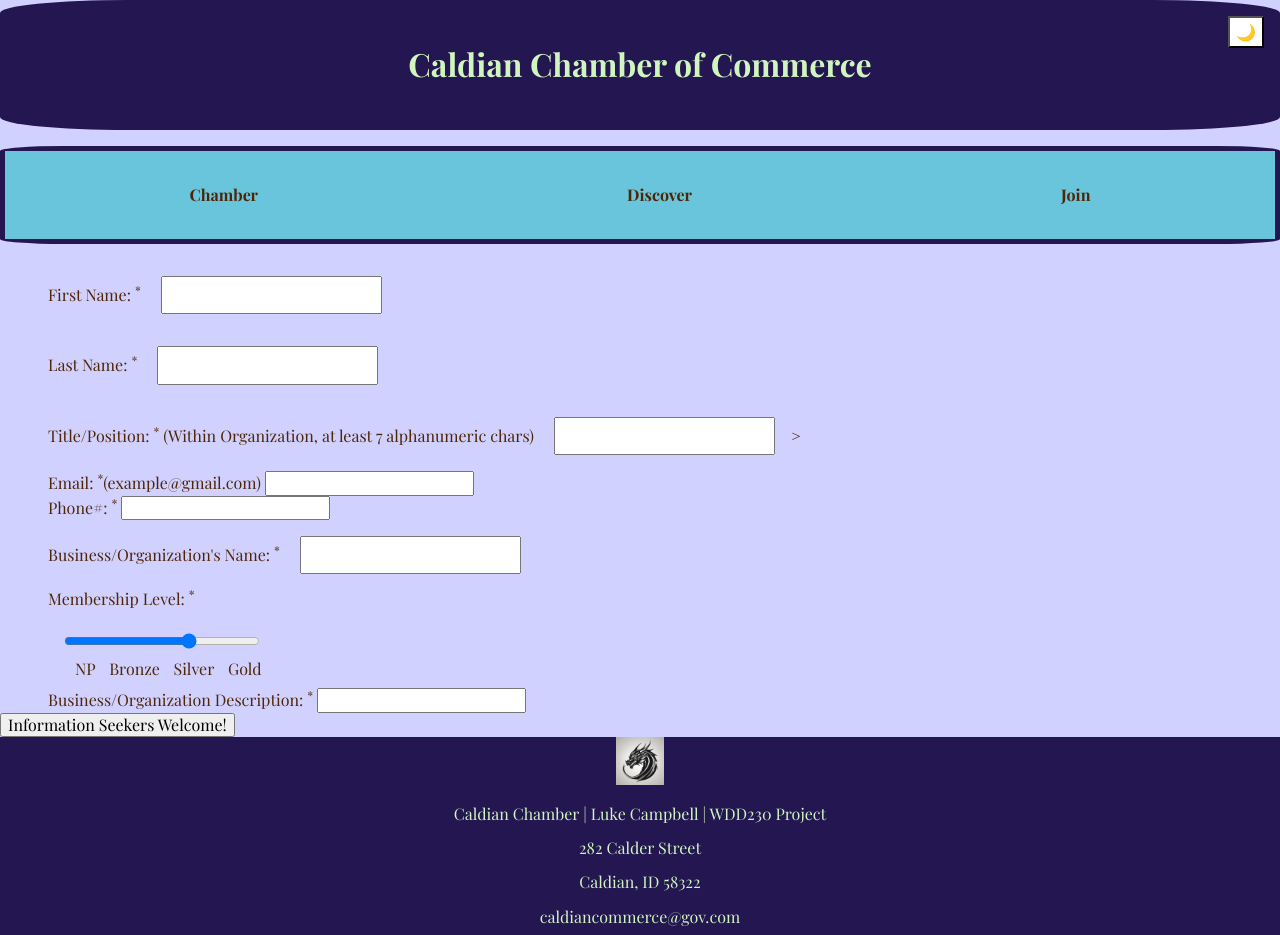
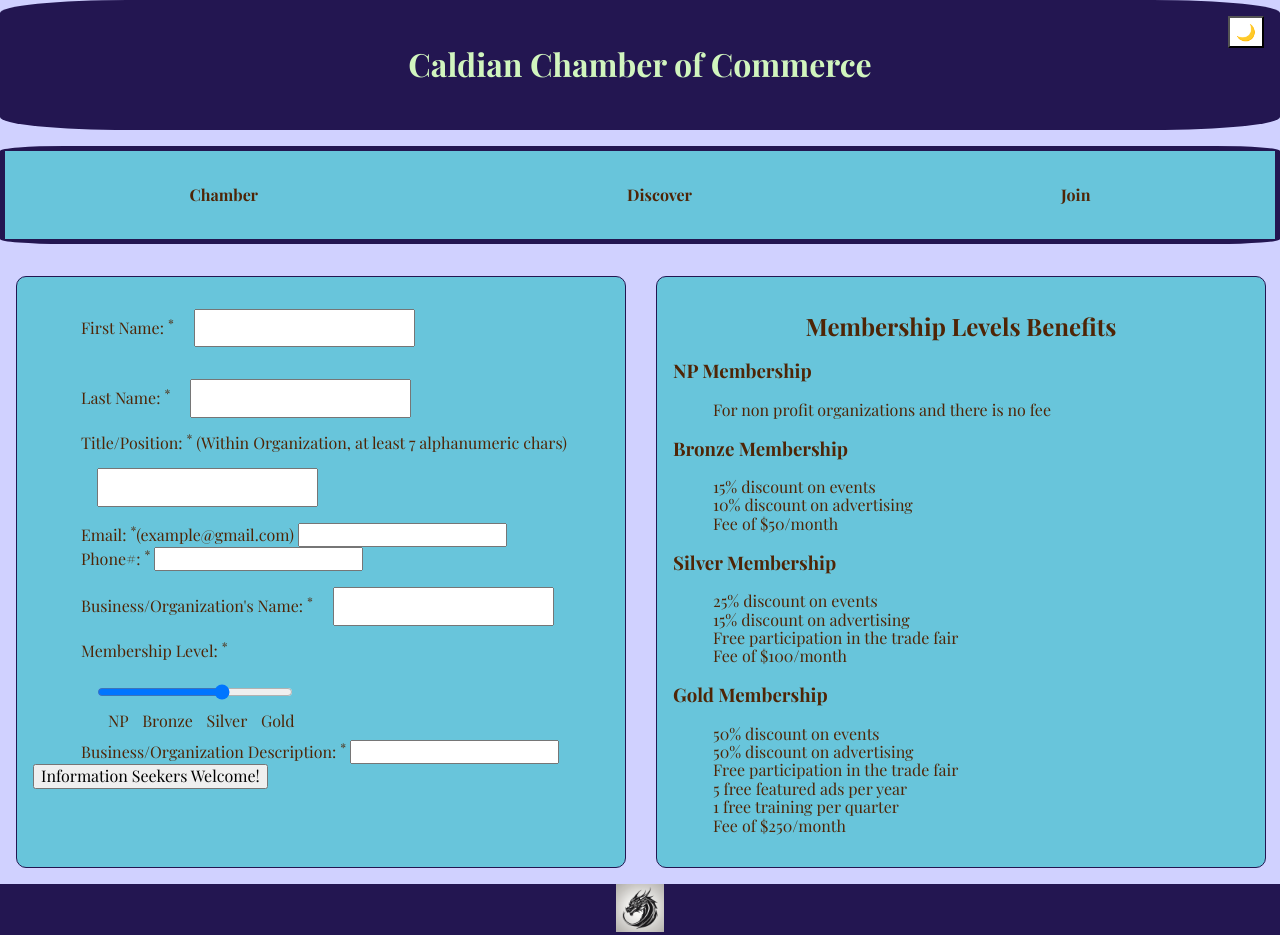
Before and after one commit to lukecc25/wdd230, a plain HTML site: page chamber/join.html in a window 1280 px wide. Shown: the top 935 px of the page. Drawn offline with nearby package versions, Linux system fonts and the light colour scheme; a web font is replaced by a local one.

Commit message:
added to join page on chamber and fixed css

```diff
--- a/chamber/join.html
+++ b/chamber/join.html
@@ -32,6 +32,7 @@
         </ul>
     </nav>
     <main id="join">
+        <div>
             <form action="thankyou.html" method="get">
                 <label>First Name: <sup class="red">*</sup>
                     <input type="text" name="firstname" id="firstname" required>
@@ -40,7 +41,7 @@
                     <input type="text" name="lastname" id="lastname" required>
                 </label>
                 <label>Title/Position: <sup class="red">*</sup>  (Within Organization, at least 7 alphanumeric chars)
-                <input type="text" name="position" id="position" required pattern="[A-Za-z0-9\s\-]{7,}">>
+                    <input type="text" name="position" id="position" required pattern="[A-Za-z0-9\s\-]{7,}">
                 </label>
                 <label>Email: <sup class="red">*</sup>(example@gmail.com)
                     <input type="email" name="email" id="email" required>
@@ -67,6 +68,38 @@
                 <input id="join-time" type="hidden" name="join-time" value="">
                 <button type="submit">Information Seekers Welcome!</button>
             </form>
+        </div>
+        <div>
+            <h2>Membership Levels Benefits</h2>
+            <h3>NP Membership</h3>
+            <ul>
+                <li>For non profit organizations and there is no fee</li>
+            </ul>
+            <h3>Bronze Membership</h3>
+            <ul>
+                <li>15% discount on events</li>
+                <li>10% discount on advertising</li>
+                <li>Fee of $50/month</li>
+            </ul>
+
+            <h3>Silver Membership</h3>
+            <ul>
+                <li>25% discount on events</li>
+                <li>15% discount on advertising</li>
+                <li>Free participation in the trade fair</li>
+                <li>Fee of $100/month</li>
+            </ul>
+
+            <h3>Gold Membership</h3>
+            <ul>
+                <li>50% discount on events</li>
+                <li>50% discount on advertising</li>
+                <li>Free participation in the trade fair</li>
+                <li>5 free featured ads per year</li>
+                <li>1 free training per quarter</li>
+                <li>Fee of $250/month</li>
+            </ul>
+        </div>
     </main>
     <footer>
         <img src="images/dragfavicon.ico" alt="logo image">
--- a/chamber/styles/base.css
+++ b/chamber/styles/base.css
@@ -276,6 +276,28 @@ footer{
 
 /* Join Page */
 
+#join{
+    display: grid;
+    grid-template-columns: 1fr 1fr;
+    color: var(--font-color);
+}
+
+#join > div {
+    margin: 1rem;
+    padding: 1rem;
+    border: 1px var(--header-color) solid;
+    border-radius: 10px;
+    width: 90%;
+    min-width: 400px;
+    background-color: var(--accent-color);
+}
+
+form {
+    display: block;
+    margin-top: 0em;
+
+}
+
 input[type=text], input[type=range], input[type=radio] {
 	margin: 1rem;
 	padding: 0.5em;
```
Lines whose indentation alone changed are shown as unchanged.
